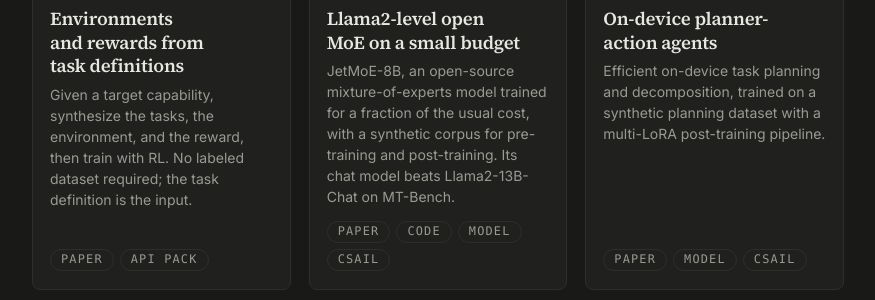
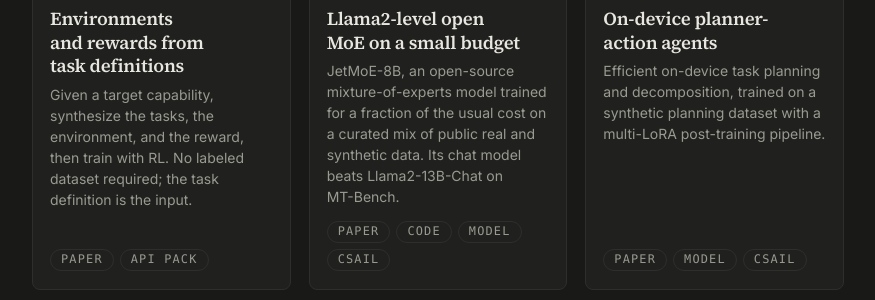
Before and after one commit to zguo0525/zguo0525.github.io, a Jekyll site: the page built from index.md, in a window 1280 px wide and 900 px high, scrolled down 1440 px. Shown: the part 198-498 px from the top of the window, without its empty margins (202-1077 px from the left). Built offline with Jekyll 4.4.1, drawn with Linux system fonts in a browser that asks for light colours.

Commit message:
JetMoE card: correct data description; bio: announced at Connect
Co-Authored-By: Claude Opus 5.5 (1M context) <noreply@anthropic.com>
Claude-Session: https://claude.ai/code/session_01HnC98uYSSXDKz9D1f4jfEu

```diff
--- a/index.md
+++ b/index.md
@@ -77,7 +77,7 @@ At <img class="logo-inline" src="{{ '/assets/logos/meta.com.png' | relative_url
   <div class="rs-text">
     <div class="rs-kicker">JetMoE · 2024</div>
     <h3><a href="https://arxiv.org/abs/2404.07413">Llama2-level open MoE on a small budget</a></h3>
-    <p>JetMoE-8B, an open-source mixture-of-experts model trained for a fraction of the usual cost, with a synthetic corpus for pre-training and post-training. Its chat model beats Llama2-13B-Chat on MT-Bench.</p>
+    <p>JetMoE-8B, an open-source mixture-of-experts model trained for a fraction of the usual cost on a curated mix of public real and synthetic data. Its chat model beats Llama2-13B-Chat on MT-Bench.</p>
     <p class="rs-refs"><a class="chip" href="https://arxiv.org/abs/2404.07413">Paper</a><a class="chip" href="https://github.com/myshell-ai/JetMoE">Code</a><a class="chip" href="https://huggingface.co/jetmoe/jetmoe-8b">Model</a><a class="chip" href="https://x.com/MIT_CSAIL/status/1775916496503656679">CSAIL</a></p>
   </div>
 </article>
```
Also changed, not shown: pages/bio.md (+1 -1 lines).
